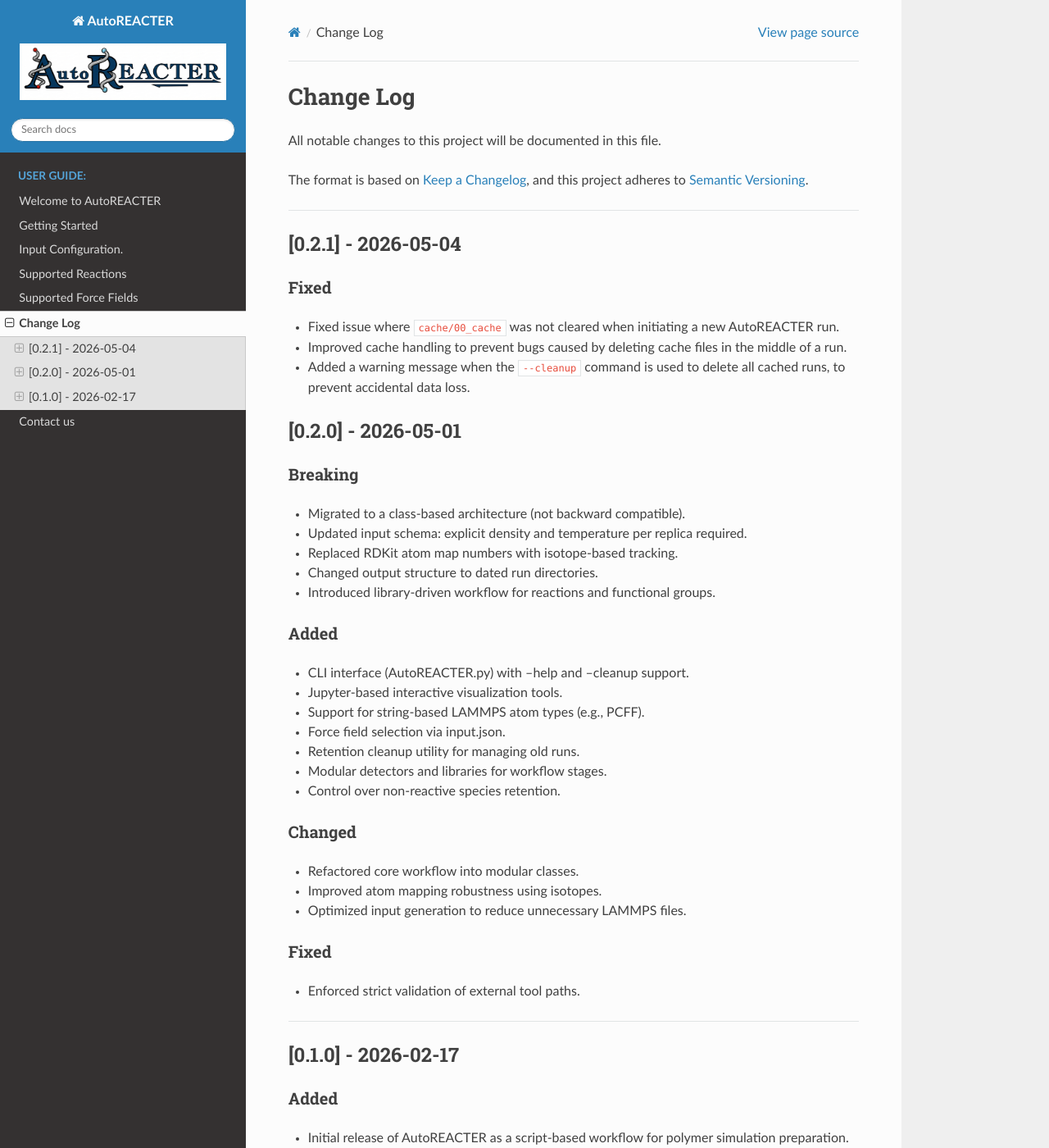
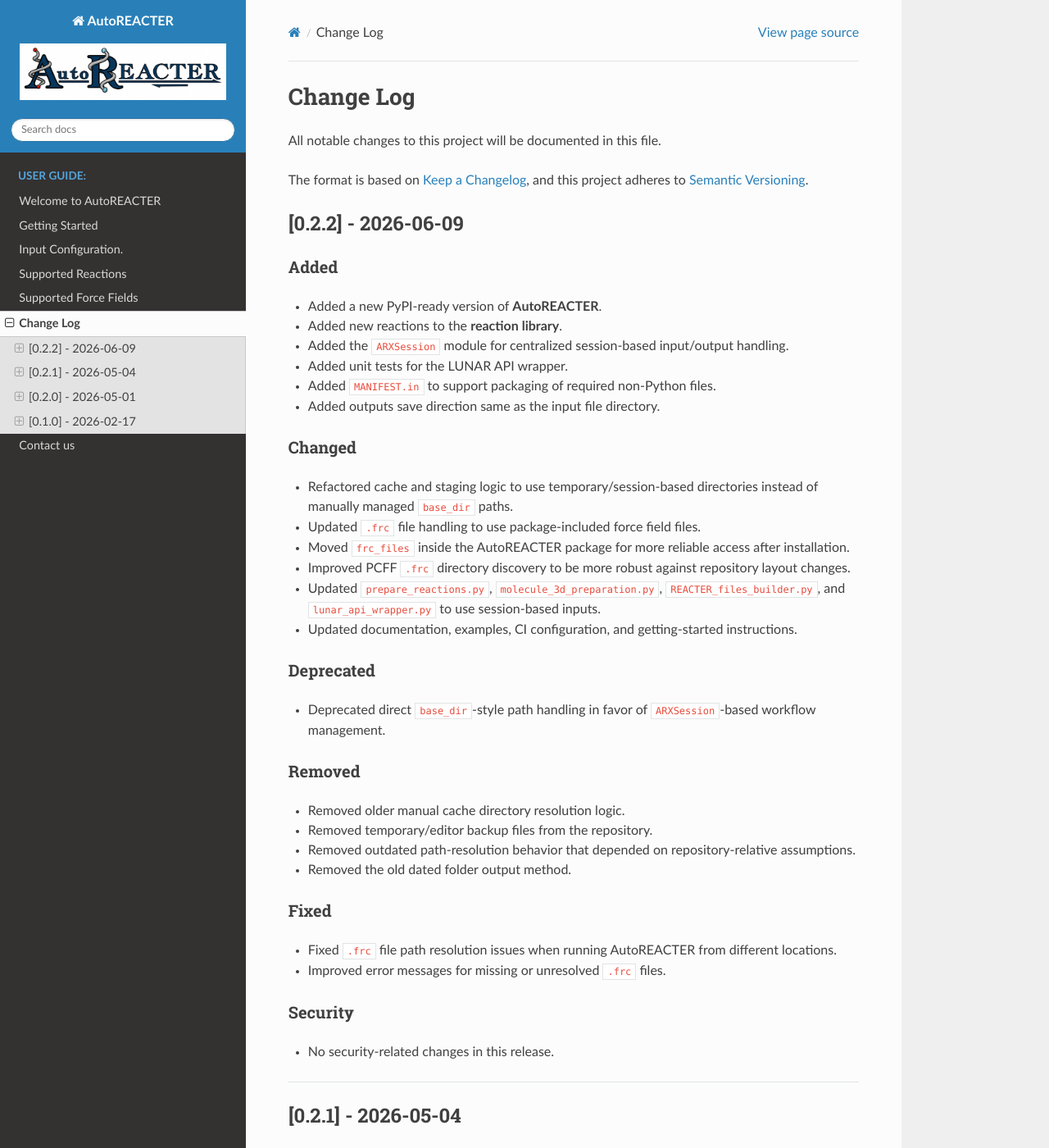
Before and after one commit to NanoCIPHER-Lab/AutoREACTER, a Sphinx documentation site: the page built from docs/source/change_log.md, in a window 1280 px wide and 1400 px high. Shown: the whole window at 82% size. Built offline with Sphinx 7.4.7 and the Read the Docs theme 3.1.0, drawn with Linux system fonts in a browser that asks for light colours; pages that are not in the unit, such as notebooks, are missing from menus.

Commit message:
Update change_log.md

```diff
--- a/docs/source/change_log.md
+++ b/docs/source/change_log.md
@@ -21,6 +21,46 @@ This serves two purposes:
     People can see what changes they might expect in upcoming releases
     At release time, you can move the Unreleased section changes into a new release version section.
  -->
+## [0.2.2] - 2026-06-09
+
+### Added
+
+* Added a new PyPI-ready version of **AutoREACTER**.
+* Added new reactions to the **reaction library**.
+* Added the `ARXSession` module for centralized session-based input/output handling.
+* Added unit tests for the LUNAR API wrapper.
+* Added `MANIFEST.in` to support packaging of required non-Python files.
+* Added outputs save direction same as the input file directory.
+
+### Changed
+
+* Refactored cache and staging logic to use temporary/session-based directories instead of manually managed `base_dir` paths.
+* Updated `.frc` file handling to use package-included force field files.
+* Moved `frc_files` inside the AutoREACTER package for more reliable access after installation.
+* Improved PCFF `.frc` directory discovery to be more robust against repository layout changes.
+* Updated `prepare_reactions.py`, `molecule_3d_preparation.py`, `REACTER_files_builder.py`, and `lunar_api_wrapper.py` to use session-based inputs.
+* Updated documentation, examples, CI configuration, and getting-started instructions.
+
+### Deprecated
+
+* Deprecated direct `base_dir`-style path handling in favor of `ARXSession`-based workflow management.
+
+### Removed
+
+* Removed older manual cache directory resolution logic.
+* Removed temporary/editor backup files from the repository.
+* Removed outdated path-resolution behavior that depended on repository-relative assumptions.
+* Removed the old dated folder output method.
+
+### Fixed
+
+* Fixed `.frc` file path resolution issues when running AutoREACTER from different locations.
+* Improved error messages for missing or unresolved `.frc` files.
+
+### Security
+
+* No security-related changes in this release.
+
 ---
 ## [0.2.1] - 2026-05-04
 
```
